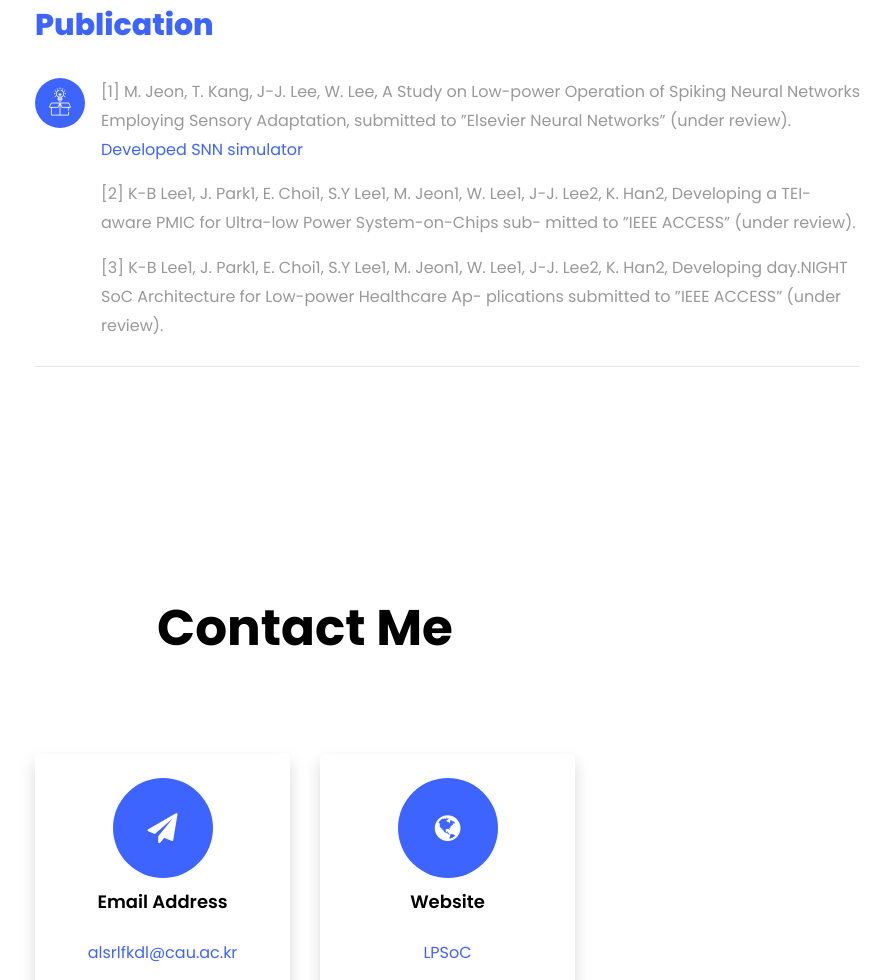
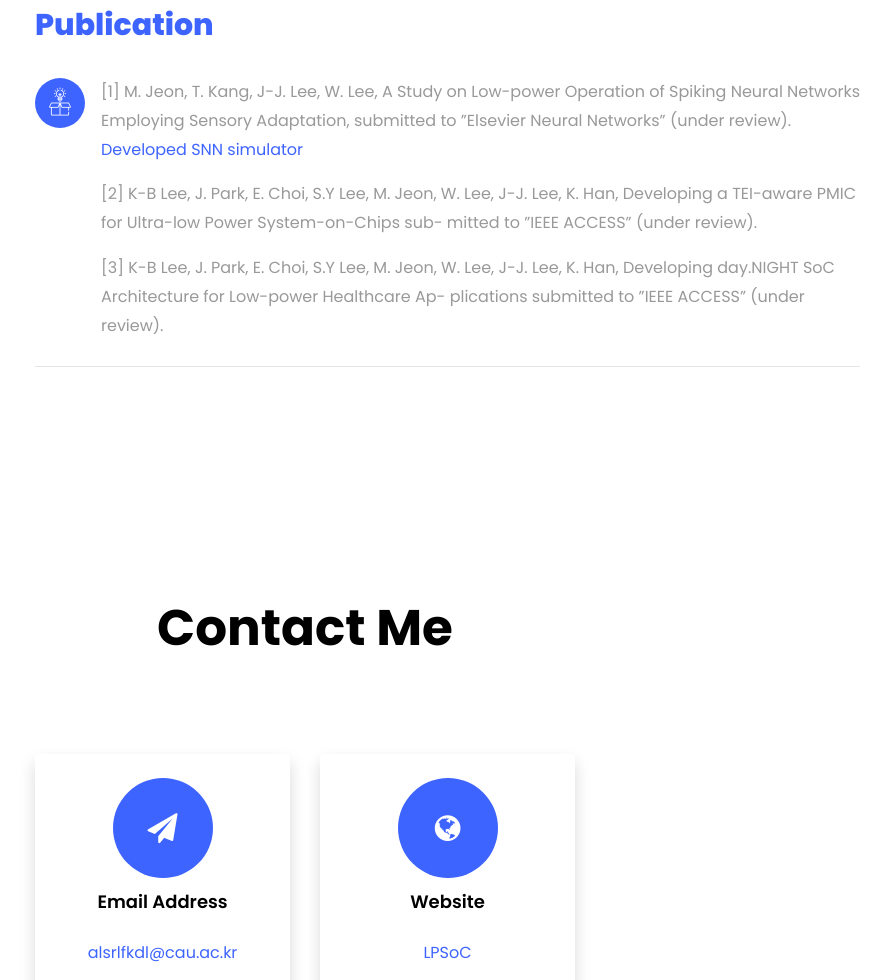
Before and after one commit to ignim/ignim.github.io, a plain HTML site: page index.html in a window 1280 px wide. Shown: the part 4325-5305 px from the top of the page, without its empty margins (335-1226 px from the left). Drawn offline with Linux system fonts and the light colour scheme; files whose address does not match are found by name.

Commit message:
Update index.html

```diff
--- a/index.html
+++ b/index.html
@@ -297,10 +297,10 @@
 									Employing Sensory Adaptation, submitted to ”Elsevier Neural Networks” (under review).
 									<a href="https://github.com/ignim/SNN_Sensory">Developed SNN simulator</a></p>
 								</p>
-								<p> [2] K-B Lee1, J. Park1, E. Choi1, S.Y Lee1, M. Jeon1, W. Lee1, J-J. Lee2, K. Han2, Developing a TEI-aware
+								<p> [2] K-B Lee, J. Park, E. Choi, S.Y Lee, M. Jeon, W. Lee, J-J. Lee, K. Han, Developing a TEI-aware
 									PMIC for Ultra-low Power System-on-Chips sub- mitted to ”IEEE ACCESS” (under review).</p>
 								</p>
-								<p> [3] K-B Lee1, J. Park1, E. Choi1, S.Y Lee1, M. Jeon1, W. Lee1, J-J. Lee2, K. Han2, Developing day.NIGHT SoC
+								<p> [3] K-B Lee, J. Park, E. Choi, S.Y Lee, M. Jeon, W. Lee, J-J. Lee, K. Han, Developing day.NIGHT SoC
 									Architecture for Low-power Healthcare Ap- plications submitted to ”IEEE ACCESS” (under review).</p>
 								</p>
 							</div>
```
